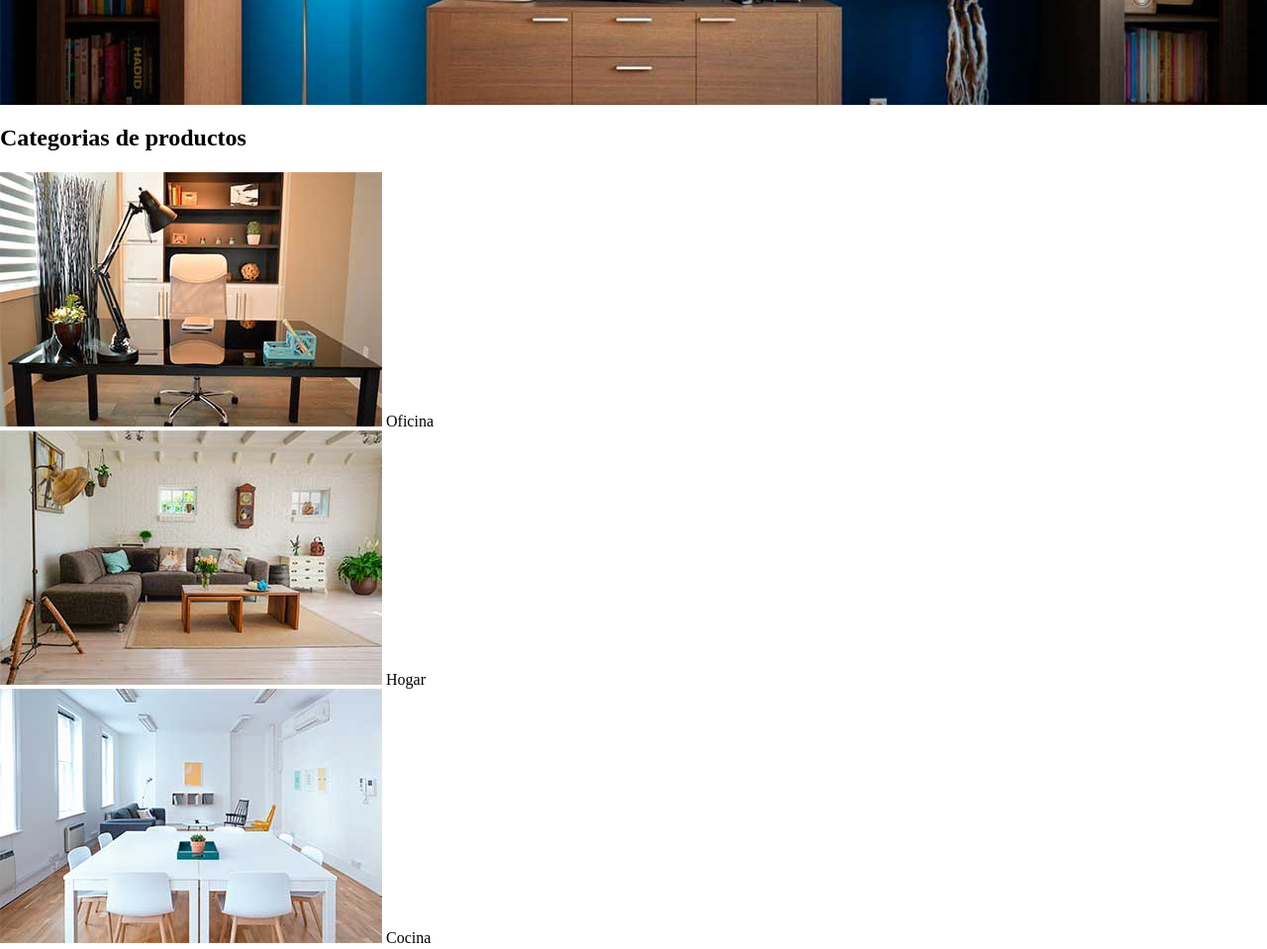
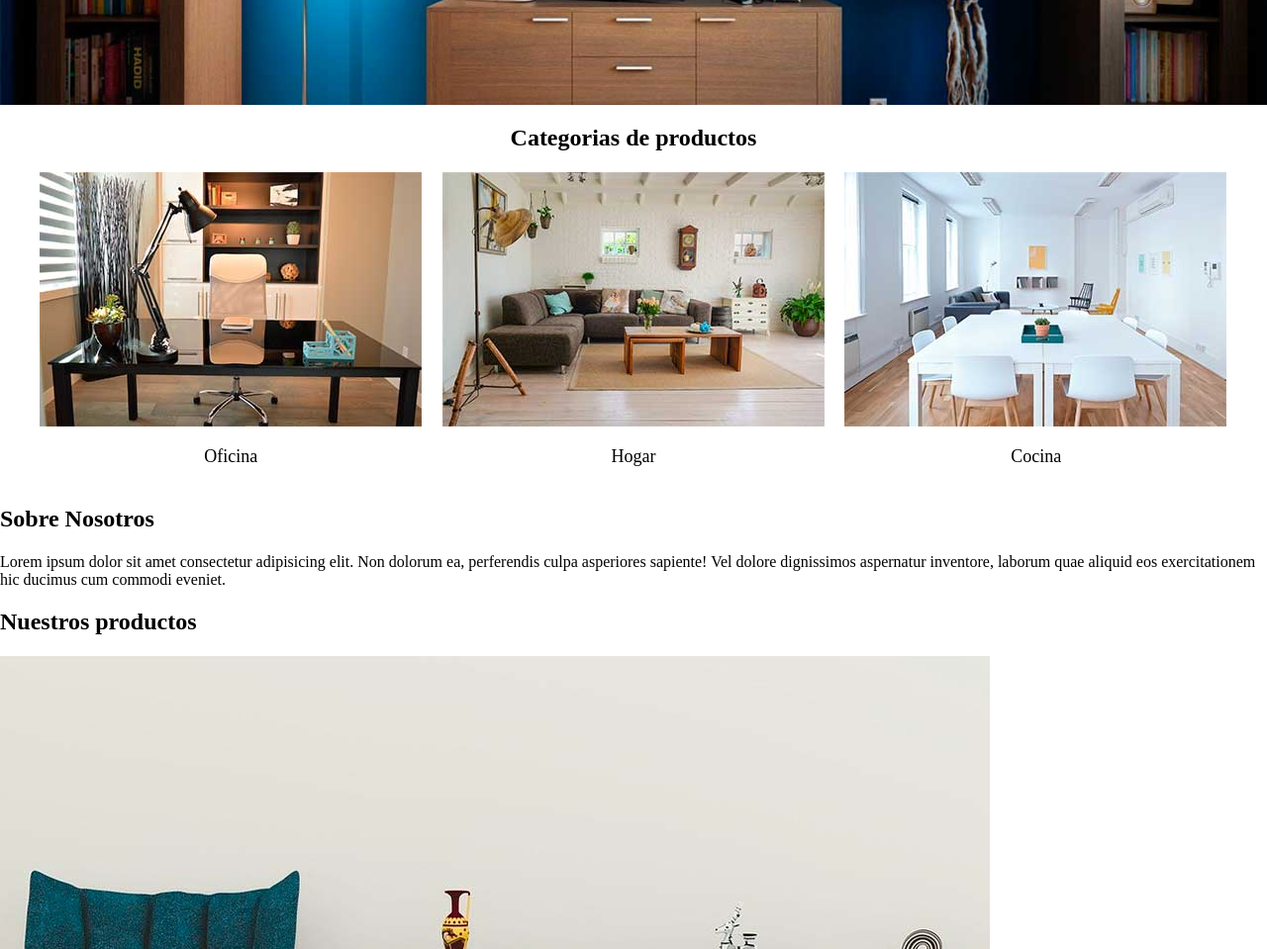
Before and after one commit to IngLeonardo/proyectoEcommerce, a website: page Index.html in a window 1280 px wide. Shown: the part 640-1599 px from the top of the page at 99% size. Drawn offline with nearby package versions, Linux system fonts and the light colour scheme.

Commit message:
Se organiza el menu de navegacion y categoria de productos

```diff
--- a/Index.html
+++ b/Index.html
@@ -22,17 +22,18 @@
     </nav>
 </div>
 <div class="hero"></div>
-<section>
-    <h2>Categorias de productos</h2>
-    <div>
+<section class="contenedor categorias">
+    <h2>Categorias de <span>productos</span></h2>
+    <div class="listado-categorias">
+        <div class="categoria">
             <img src="img/categoria1.jpg" alt="imagen de Categorias">
             <a href="#">Oficina</a>
         </div>
-    <div>
+        <div class="categoria">
             <img src="img/categoria2.jpg" alt="imagen de Categorias">
             <a href="#">Hogar</a>
         </div>
-    <div>
+        <div class="categoria">
             <img src="img/categoria3.jpg" alt="imagen de Categorias">
             <a href="#">Cocina</a>
         </div>
--- a/css/app.css
+++ b/css/app.css
@@ -13,7 +13,11 @@ a {
     max-width: 1200px;
     margin: 0 auto;
 }
-
+img{
+    max-width: 100%;
+    display: block;
+}
+/*--------------*/
 /** Header y navegación - Aplicacion de Flexbox**/
 .nombre-sitio{
     margin-top: 50px;
@@ -28,6 +32,8 @@ a {
 }
 .nav-principal{
     padding: 20px 0;
+    display: flex;
+    justify-content: space-between;
 
 }
 .hero{
@@ -36,4 +42,24 @@ a {
     background-size: cover;
     height: 550px;
 }
-/* ---------------*/
+/* -----Categorias----------*/
+.categorias h2{
+    text-align: center;
+}
+.categoria a{
+    text-align: center;
+    display: block;
+    padding: 20px;
+    font-size: 18px;
+}
+.categoria a:hover{
+    background-color: #037bc0;
+    color: #e1e1e1;
+    border-bottom-right-radius: 10px;
+}
+.listado-categorias{
+    display: grid;
+    grid-template-columns: repeat(3, 1fr);
+    gap: 20px;
+
+}
```
Lines whose indentation alone changed are shown as unchanged.
